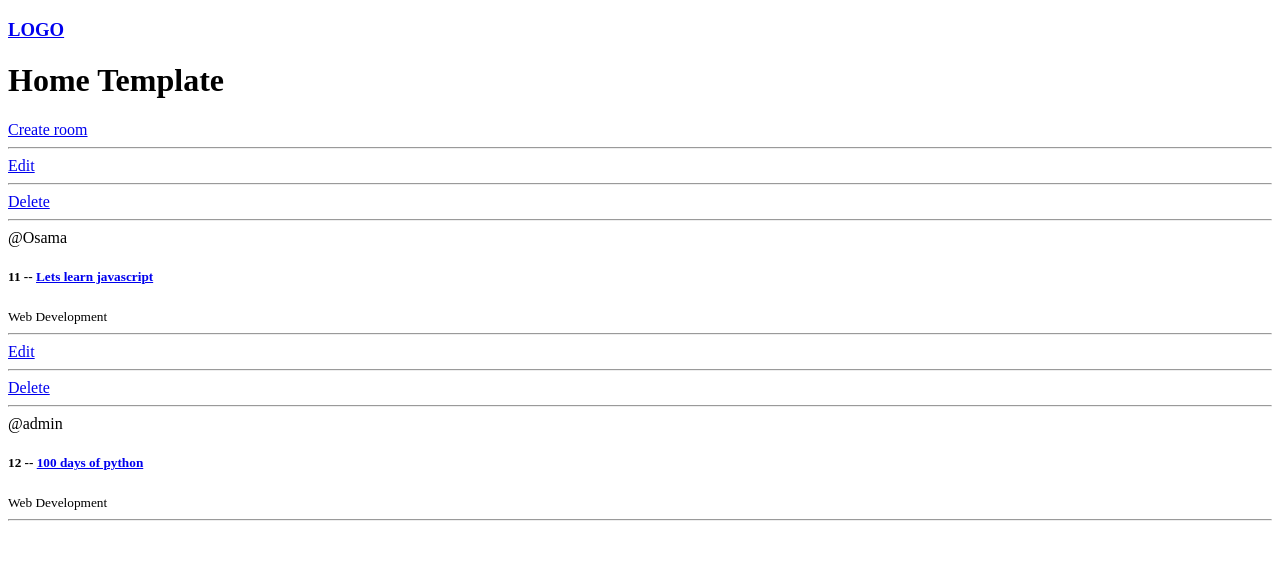
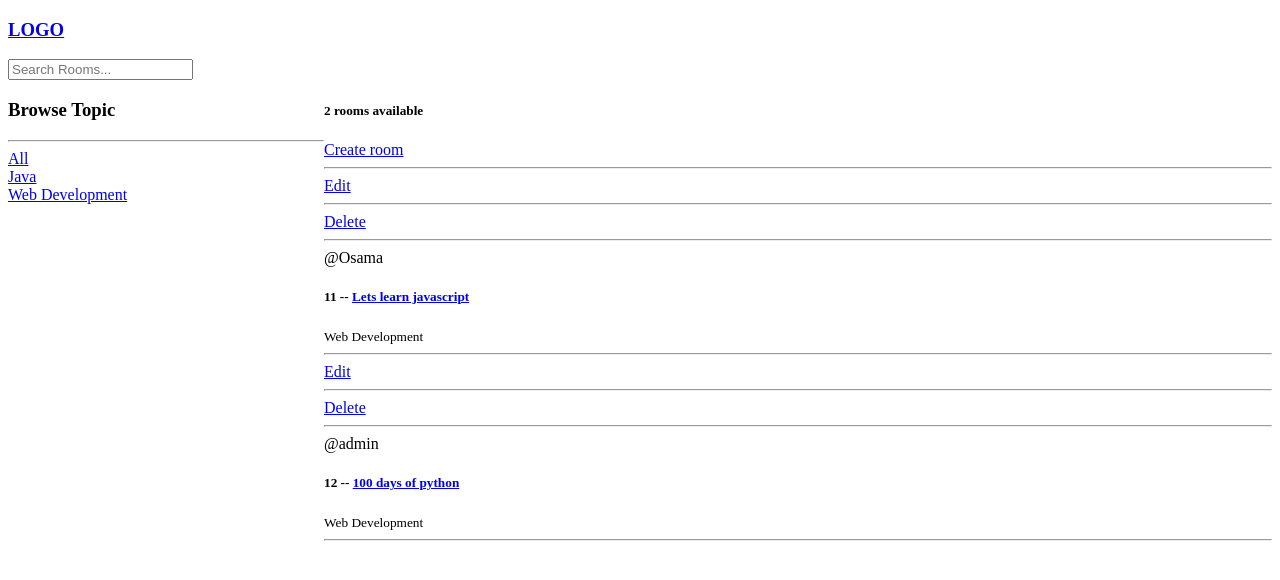
Before and after one commit to osamabinazam/StudyBud, a Django app: page / in a window 1280 px wide. Shown: the top 580 px of the page. Run offline with Django 4.2, Linux system fonts and the light colour scheme; data comes from the database, SQL or seed files in the repository; both versions use the stored data as it was after the commit.

Commit message:
Some modifications

```diff
--- a/base/templates/base/home.html
+++ b/base/templates/base/home.html
@@ -2,10 +2,37 @@
 {% extends 'main.html' %}
 
 {% block content %}
-    <h1>
+    {% comment %} <h1>
         Home Template
-    </h1>
+    </h1> {% endcomment %}
 
+
+<style>
+    .home-container{
+        display: grid;
+        grid-template-columns: 1fr 3fr;
+    }
+</style>
+
+
+<div class="home-container">
+    <div>
+        <h3>Browse Topic</h3>
+        <hr>
+        <div>
+            <a href="{% url 'home'%}">All</a>
+        </div>
+        {% for topic in topics %}
+            <div>
+                <a href="{% url 'home'%}?q={{topic.name}}">{{topic}}</a>
+            </div>
+        {% endfor %}
+    </div>
+
+    <div>
+
+        <!-- Creating Feed -->
+        <h5>{{room_count}} rooms available</h5>
 
         <a href="{% url 'create-room' %}">Create room</a> <br><hr>
         <!-- <div>
@@ -25,8 +52,8 @@
                 <small>{{room.topic.name}}</small>
                 <br><hr>
             </div>
-
             {% endfor %}
         </div>
     </div>
+</div
 {% endblock content %}
--- a/base/views.py
+++ b/base/views.py
@@ -1,7 +1,8 @@
 from django.shortcuts import render, redirect
 from django.http import HttpResponse
-from .models import Room
+from .models import Room, Topic
 from .forms import RoomForm
+from django.db.models import Q
 # Create your views here.
 
 
@@ -13,20 +14,20 @@ from .forms import RoomForm
 # def room(request):
 #     return HttpResponse("This Root For Chatting and Discussion in StudyBud")
 
-# list of client in rooms
-rooms = [
-     {'id':5 , 'name': 'Lets learn python'},
-     {'id':2 , 'name': 'Design with me'},
-     {'id':3 , 'name':'Frontend Developers' }
-]
-
-
-
 # Rendering Home template
 def home(request):
-    rooms = Room.objects.all()
-    context = {'rooms':rooms}
-    return render(request , 'base/home.html', context)
+    q= request.GET.get('q') if request.GET.get('q') != None else ''
+    #Adding filters to search bar and browse topic
+    rooms = Room.objects.filter(
+        Q(topic__name__icontains=q) |
+        Q(name__icontains=q) |
+        Q(description__icontains=q)
+        )
+
+    topics = Topic.objects.all()
+    room_count = rooms.count()
+    context = {'rooms':rooms, 'topics':topics , 'room_count':room_count}
+    return render(request , 'base/home.html', context )
 #Rendering Room template
 def room(request, pk ):
     return render(request ,'base/room.html' )
--- a/templates/navbar.html
+++ b/templates/navbar.html
@@ -3,3 +3,7 @@
     <h3>
         <a href="/">LOGO</a>
     </h3>
+    <form action="{% url 'home' %}" method="GET">
+
+        <input type="text" name="q" placeholder="Search Rooms..." />
+    </form>
```
Also changed, not shown: db.sqlite3.
